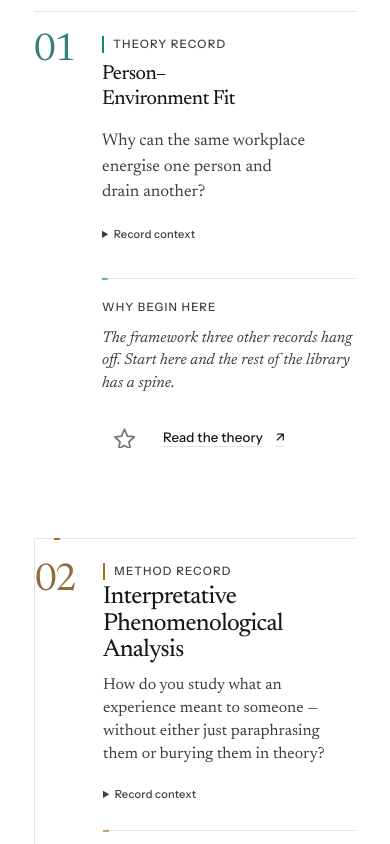
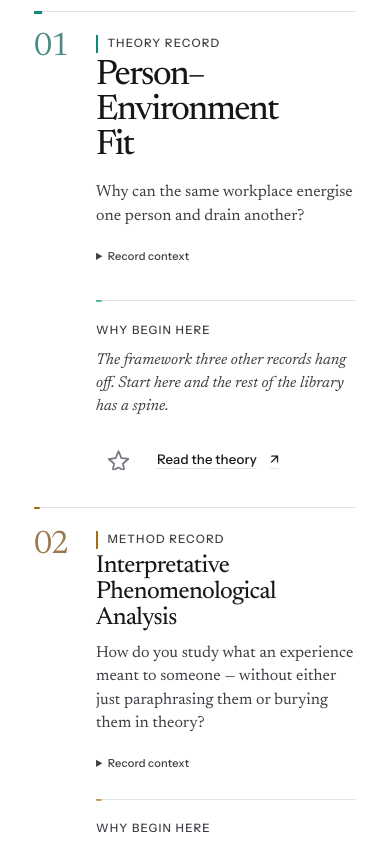
Before and after one commit to MioMeo999/academic-concept-lab, a Next.js app: page /concept-lab in a window 390 px wide. Shown: the part 4640-5484 px from the top of the page. Built offline with nearby package versions, Linux system fonts and the light colour scheme.

Commit message:
fix: prevent Start Here overlap across mid-size layouts

```diff
--- a/app/concept-lab/home-sections.module.css
+++ b/app/concept-lab/home-sections.module.css
@@ -606,13 +606,79 @@
   .disciplineAside li { padding-left: .6rem; }
 
   .starterLedger {
-    grid-template-columns: minmax(0, 1.2fr) minmax(15rem, .8fr);
-    column-gap: 2.5rem;
+    grid-template-columns: minmax(0, 1.12fr) minmax(17rem, .88fr);
+    gap: 2.75rem;
   }
 
-  .starter:first-child { padding-right: 2rem !important; }
+  .starter[data-featured="true"] {
+    padding-right: 2rem !important;
+  }
+
+  .starter[data-featured="true"] .recordCopy h3 {
+    max-width: 10.5ch;
+  }
+
+  .starter[data-featured="true"] .recordCopy h3 :global(a) {
+    font-size: clamp(2.45rem, 4vw, 3.55rem);
+  }
 
   .provenanceMarks { grid-template-columns: repeat(3, minmax(0, 1fr)); row-gap: 1.5rem; }
+}
+
+@media (max-width: 900px) {
+  .starterLedger {
+    display: block;
+  }
+
+  .starter,
+  .starter[data-featured="true"],
+  .starter:nth-child(n + 2) {
+    display: grid;
+    grid-template-columns: 3rem minmax(0, 1fr);
+    min-height: 0;
+    padding: 1.55rem 0 1.7rem !important;
+    border-top: 1px solid var(--system-rule) !important;
+    border-left: 0;
+    border-bottom: 0 !important;
+  }
+
+  .starter[data-featured="true"] {
+    padding-top: 1.8rem !important;
+  }
+
+  .starter[data-featured="true"]::before {
+    width: 5rem;
+  }
+
+  .starter:nth-child(n + 2)::before {
+    left: 0;
+  }
+
+  .starter[data-featured="true"] .recordNumber,
+  .recordNumber {
+    font-size: 2.2rem;
+    opacity: .85;
+  }
+
+  .starter[data-featured="true"] .recordCopy h3 {
+    max-width: 15ch;
+    margin-top: .3rem;
+  }
+
+  .starter[data-featured="true"] .recordCopy h3 :global(a) {
+    font-size: clamp(2rem, 6vw, 3.1rem);
+    line-height: .98;
+  }
+
+  .starter[data-featured="true"] .recordHook {
+    max-width: 39ch;
+    font-size: 1rem;
+  }
+
+  .readingNote,
+  .recordActions {
+    grid-column: 2;
+  }
 }
 
 @media (max-width: 760px) {
@@ -651,33 +717,39 @@
 
   .kindQuestion { min-height: 0; }
 
-  .starterLedger { display: block; }
-
   .starter,
-  .starter:first-child,
+  .starter[data-featured="true"],
   .starter:nth-child(n + 2) {
-    display: grid;
-    grid-template-columns: 3rem minmax(0, 1fr);
-    padding: 1.4rem 0 !important;
-    border-top: 1px solid var(--system-rule) !important;
-    border-bottom: 0 !important;
+    grid-template-columns: 2.65rem minmax(0, 1fr);
+    padding: 1.35rem 0 1.5rem !important;
   }
 
-  .starter:first-child::before { display: none; }
+  .starter[data-featured="true"]::before { width: 4rem; }
 
-  .starter:first-child .recordNumber,
-  .recordNumber { font-size: 2.25rem; opacity: 1; }
-
-  .starter:first-child .recordCopy h3 :global(a) {
-    font-size: inherit;
-    line-height: 1.12;
-    letter-spacing: -.025em;
+  .starter[data-featured="true"] .recordNumber,
+  .recordNumber {
+    font-size: 1.9rem;
+    opacity: .9;
   }
 
-  .starter:first-child .recordHook { font-size: 1rem; }
+  .starter[data-featured="true"] .recordCopy h3 {
+    max-width: 14ch;
+  }
 
-  .readingNote,
-  .recordActions { grid-column: 2; }
+  .starter[data-featured="true"] .recordCopy h3 :global(a) {
+    font-size: clamp(1.9rem, 9vw, 2.7rem);
+    line-height: 1;
+    letter-spacing: -.045em;
+  }
+
+  .starter:nth-child(n + 2) .recordCopy h3 :global(a) {
+    font-size: 1.45rem;
+  }
+
+  .starter[data-featured="true"] .recordHook,
+  .starter:nth-child(n + 2) .recordHook {
+    font-size: .95rem;
+  }
 
   .provenanceSpread { display: block; }
 
@@ -700,5 +772,10 @@
 
 @media (prefers-reduced-motion: reduce) {
   .disciplineMain h3 a,
-  .kindIndex :global(.link) { transition: none; }
+  .kindIndex :global(.link),
+  .recordCopy h3 :global(a),
+  .starter::before,
+  .readingNote::before {
+    transition: none;
+  }
 }
```
